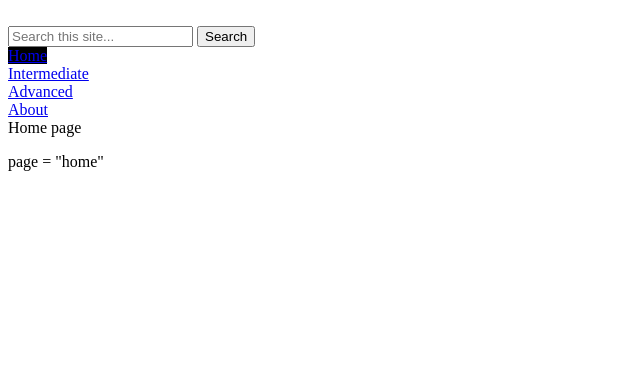
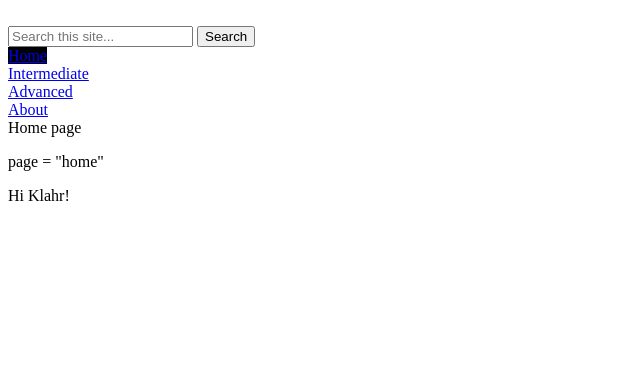
Before and after one commit to dwmdis/final, a PHP site: page / in a window 1280 px wide. Shown: the top 379 px of the page, without its empty margins (0-640 px from the left). Run offline with PHP 8.4, Linux system fonts and the light colour scheme.

Commit message:
test message for Klahr

```diff
--- a/index.php
+++ b/index.php
@@ -11,6 +11,7 @@
   <main>
     <div>Home page
         <p>page = "<?php echo $page ?>"</p>
+        <p>Hi Klahr!</p>
       </div>
   </main>
 </body>
```
